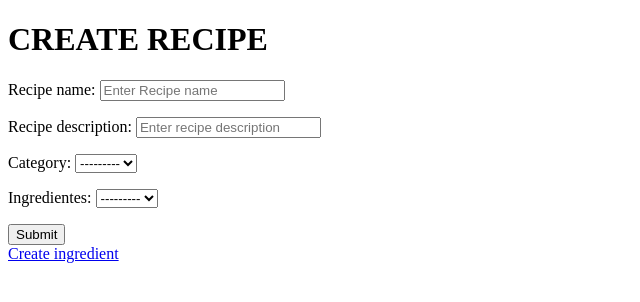
After one commit to isaac152/recipe-calculator-Django, a Django app: page /recipe/create/ in a window 1280 px wide. The commit adds this page. Shown: the top 302 px of the page, without its empty margins (0-640 px from the left). Run offline with Django 3.2, Linux system fonts and the light colour scheme; the visitor is signed in with stand-in values (Sample User, id 1); data that the repository does not hold is empty.

Commit message:
Created the ingredient and recipe form

```diff
--- /dev/null
+++ b/recipe_project/recipe_project/apps/recipes/forms.py
@@ -0,0 +1,67 @@
+from django import forms
+from django.forms import formset_factory
+
+from .models import Category,Measure,IngPrice
+
+
+class RecipeForm(forms.Form):
+    name = forms.CharField(
+        label="Recipe name",
+        required=True,
+        widget=forms.TextInput(
+            attrs={
+                'placeholder':"Enter Recipe name"
+            }
+        )
+    )
+    descriptio = forms.CharField(
+        label="Recipe description",
+        required=True,
+        widget=forms.TextInput(
+            attrs={
+                'placeholder':"Enter recipe description"
+            }
+        )
+    )
+    category = forms.ModelChoiceField(queryset=Category.objects.all(),required=True,to_field_name='name')
+
+    ingredientes = forms.ModelChoiceField(queryset=IngPrice.objects.all(),required=True)
+
+    def __init__(self,*args, **kwargs):
+        super(RecipeForm,self).__init__(*args, **kwargs)
+
+
+
+class IngredientForm(forms.Form):
+    name = forms.CharField(
+        label="Ingredient name",
+        required=True,
+        widget=forms.TextInput(
+            attrs={
+                'placeholder':"Enter ingredient name"
+            }
+        )
+    )
+    price = forms.DecimalField(
+        required=True,
+        min_value=1.00,
+        decimal_places=2,
+        max_digits=9,
+        widget=forms.NumberInput(
+            attrs={
+            'placeholder':"Enter price"
+            }
+        )
+    )
+    quantity = forms.IntegerField(
+        required=True,
+        min_value=1,
+                widget=forms.NumberInput(
+            attrs={
+            'placeholder':"Enter Amount"
+            }
+        )
+    )
+    measure = forms.ModelChoiceField(queryset=Measure.objects.all(),required=True,to_field_name='name')
+
+IngredientCreationFormSet = formset_factory(IngredientForm,extra=1)
--- a/recipe_project/recipe_project/apps/recipes/url.py
+++ /dev/null
@@ -1 +0,0 @@
-from django.urls import path
--- /dev/null
+++ b/recipe_project/recipe_project/apps/recipes/urls.py
@@ -0,0 +1,15 @@
+from django.urls import path
+from .views import CreateRecipe,CreateIngredient
+
+urlpatterns = [
+    path(
+        route='create/',
+        name='create',
+        view=CreateRecipe.as_view()
+    ),
+        path(
+        route='create/ingredients',
+        name='ingredients',
+        view=CreateIngredient.as_view()
+    )
+]
--- a/recipe_project/recipe_project/apps/recipes/views.py
+++ b/recipe_project/recipe_project/apps/recipes/views.py
@@ -3,6 +3,10 @@ from django.shortcuts import redirect
 #View import
 from django.contrib.auth.mixins import LoginRequiredMixin
 from django.views.generic.base import TemplateView
+from django.views.generic import FormView
+from .forms import RecipeForm,IngredientForm
+#Models
+from . models import IngPrice,Ingredient,Quantity
 
 
 class Home(LoginRequiredMixin,TemplateView):
@@ -11,3 +15,38 @@ class Home(LoginRequiredMixin,TemplateView):
         if not request.user.is_authenticated:
             return redirect('users:index')
         return super().dispatch(request, *args, **kwargs)
+
+
+class CreateRecipe(LoginRequiredMixin,FormView):
+    template_name='recipes/recipe.html'
+    form_class=RecipeForm
+
+
+class CreateIngredient(LoginRequiredMixin,FormView):
+    template_name='recipes/ingredient.html'
+    form_class=IngredientForm
+    success_url="."
+
+    def post(self, *args, **kwargs):
+        form = self.get_form()
+        if form.is_valid():
+            form_cleaned = form.cleaned_data
+            measure_form=form_cleaned['measure']
+            ingredient_form=self.check_if_exist_object(Ingredient,{'name':form_cleaned['name']})
+            quantity_form=self.check_if_exist_object(Quantity,{'amount':form_cleaned['quantity']})
+            IngPrice.objects.create(
+                measure=measure_form,
+                ingredient=ingredient_form,
+                quantity=quantity_form,
+                price=form_cleaned['price']
+                ).save()
+            return self.form_valid(form)
+        else:
+            return self.form_invalid(form)
+
+    def check_if_exist_object(self,model,filter):
+        if(not model.objects.get(**filter)):
+            check_model=model.objects.create(**filter).save()
+        else:
+            check_model=model.objects.get(**filter)
+        return check_model
--- a/recipe_project/recipe_project/urls.py
+++ b/recipe_project/recipe_project/urls.py
@@ -17,9 +17,12 @@ from django.contrib import admin
 from django.urls import path,include
 from .apps.recipes.views import Home
 
+
 urlpatterns = [
     path('admin/', admin.site.urls),
 
     path('',include(('recipe_project.apps.users.urls','users'),namespace='users')),
-    path('home/',name='home',view=Home.as_view())
+    path(route='home/',name='home',view=Home.as_view()),
+    path('recipe/',include(('recipe_project.apps.recipes.urls','recipes'),namespace='recipes')),
+
 ]
--- a/recipe_project/templates/home.html
+++ b/recipe_project/templates/home.html
@@ -13,5 +13,6 @@
       <a href="{% url 'users:logout' %}">Logout</a>
     </nav>
     <h1>HOME</h1>
+    <a href="{% url 'recipes:create' %}">Create recipe</a>
   </body>
 </html>
--- /dev/null
+++ b/recipe_project/templates/recipes/recipe.html
@@ -0,0 +1,17 @@
+<!DOCTYPE html>
+<html lang="en">
+  <head>
+    <meta charset="UTF-8" />
+    <meta http-equiv="X-UA-Compatible" content="IE=edge" />
+    <meta name="viewport" content="width=device-width, initial-scale=1.0" />
+    <title>Recipe</title>
+  </head>
+  <body>
+    <h1>CREATE RECIPE</h1>
+    <form method="POST">
+      {% csrf_token %} {{form.as_p}}
+      <input type="submit" />
+    </form>
+    <a href="{% url 'recipes:ingredients' %}">Create ingredient</a>
+  </body>
+</html>
```
Also changed, not shown: recipe_project/recipe_project/apps/recipes/models.py (+18 -4 lines), recipe_project/templates/recipes/ingredient.html (renamed from recipe_project/templates/recipe.html, +7 -1 lines), recipe_project/recipe_project/apps/recipes/migrations/0002_auto_20211008_2015.py (added), recipe_project/recipe_project/apps/recipes/migrations/0003_auto_20211008_2300.py (added).
